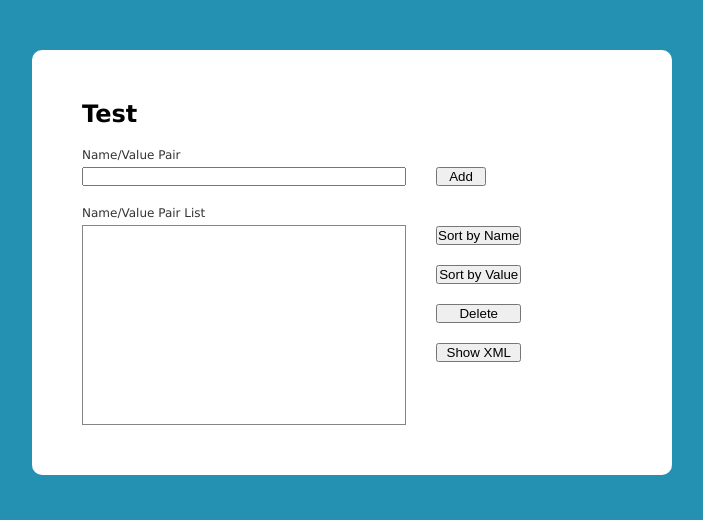
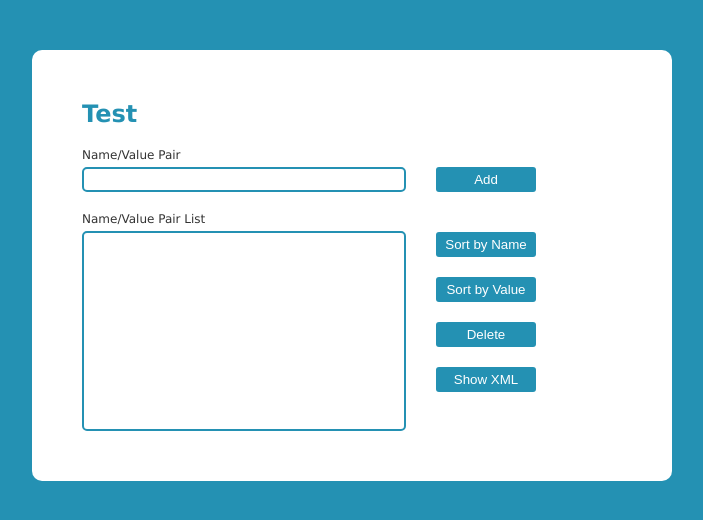
Before and after one commit to smokingkills777/pepperi-test, a plain HTML site: page index.html in a window 1280 px wide. Shown: the whole page, without its empty margins (288-991 px from the left). Drawn offline with Linux system fonts and the light colour scheme.

Commit message:
button, input styles fixed

```diff
--- a/css/main.css
+++ b/css/main.css
@@ -9,6 +9,7 @@ body {
 }
 h1 {
     margin: 0;
+    color: #2491b3;
 }
 label {
     margin-bottom: 5px;
@@ -17,7 +18,14 @@ label {
 }
 button {
     margin-left: 30px;
+    width: 100px;
+    height: 25px;
     cursor: pointer;
+    background-color: #2491b3;
+    color: #fff;
+    border: none;
+    border-radius: 3px;
+    user-select: none;
 }
 input:hover,
 input:focus,
@@ -26,12 +34,6 @@ textarea:hover,
 textarea:focus,
 textarea:active {
     outline: none;
-}
-li {
-    list-style-type: none;
-    font-size: 14px;
-    font-weight: normal;
-    cursor: pointer;
 }
 
 
@@ -83,6 +85,12 @@ li {
     flex-direction: column;
     width: 60%;
 }
+.app__input input {
+    height: 25px;
+    padding: 0 3px;
+    border: 2px solid #2491b3;
+    border-radius: 5px;
+}
 @media screen and (max-width: 426px) {
     .app__input,
     .app__list {
@@ -98,9 +106,7 @@ li {
     display: flex;
     align-items: end;
 }
-#button-add {
-    width: 50px;
-}
+
 @media screen and (max-width: 426px) {
     #button-add {
         margin: 20px auto 0;
@@ -123,10 +129,17 @@ li {
 #app__values {
     height: 200px;
     width: 100%;
-    border: 1px solid rgb(133, 133, 133);
+    border: 2px solid #2491b3;
+    border-radius: 5px;
     padding: 5px;
     font-size: 14px;
     font-weight: normal;
+}
+.list__item {
+    list-style-type: none;
+    font-size: 14px;
+    font-weight: normal;
+    cursor: pointer;
 }
 .item__selected {
     background-color: #2491b3;
```
Also changed, not shown: index.html (+1 -1 lines).
